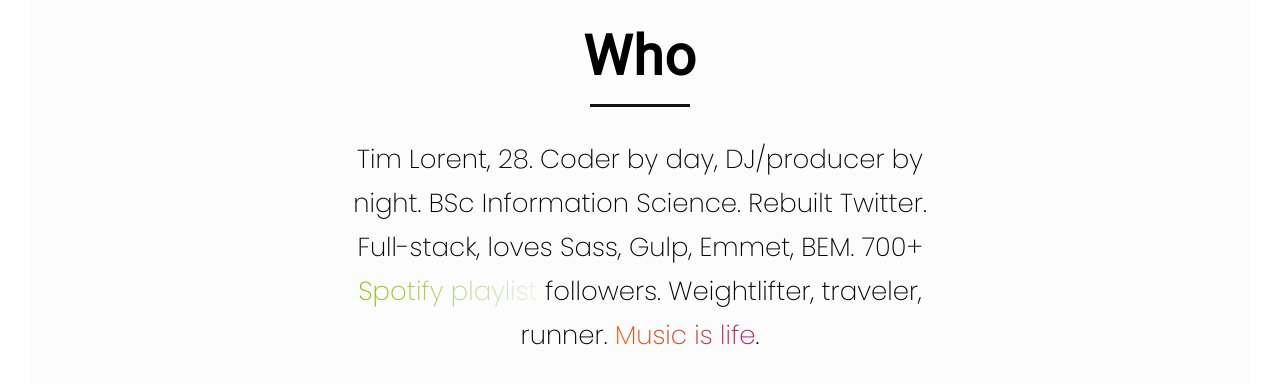
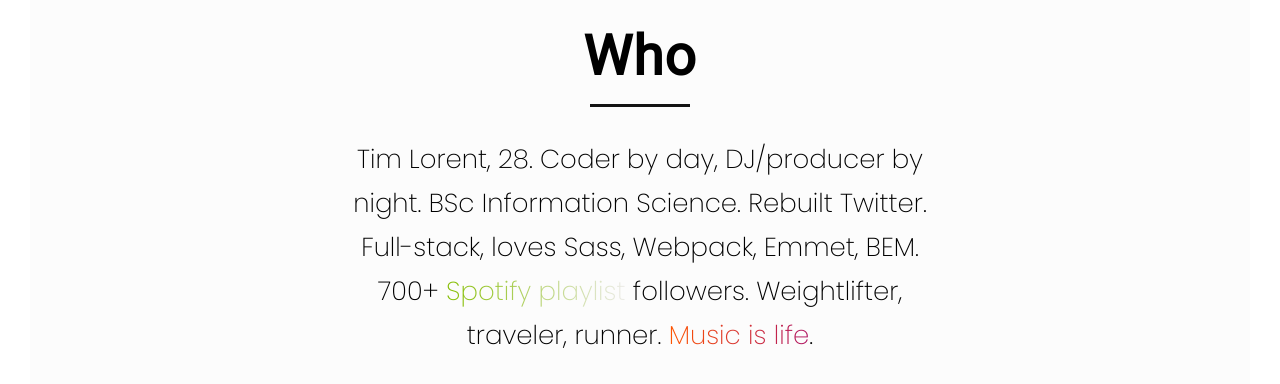
Before and after one commit to tlorent/portfolio, a website: page index.html in a window 1280 px wide. Shown: the part 880-1264 px from the top of the page. Drawn offline with nearby package versions, Linux system fonts and the light colour scheme.

Commit message:
Changes to copy.

```diff
--- a/index.html
+++ b/index.html
@@ -28,7 +28,7 @@
         <section class="section-about js--wp-about" id="about">
             <h2 class="heading-secondary">Who</h2>
             <p class="copy copy--large">
-                Tim Lorent, 28. Coder by day, DJ/producer by night. BSc Information Science. Rebuilt Twitter. Full-stack, loves Sass, Gulp,
+                Tim Lorent, 28. Coder by day, DJ/producer by night. BSc Information Science. Rebuilt Twitter. Full-stack, loves Sass, Webpack,
                 Emmet, BEM. 700+
                 <a href="https://open.spotify.com/user/timlorent/playlist/0C3G1zXDt47aNR9B0Wi2XF?si=0F6q0XztRmu7x_H08XYp9g" class="link link--spotify" target="_blank">Spotify playlist</a> followers. Weightlifter, traveler, runner.
                 <a href="https://soundcloud.com/timlorent" class="link link--soundcloud" target="_blank">Music is life</a>.
```
